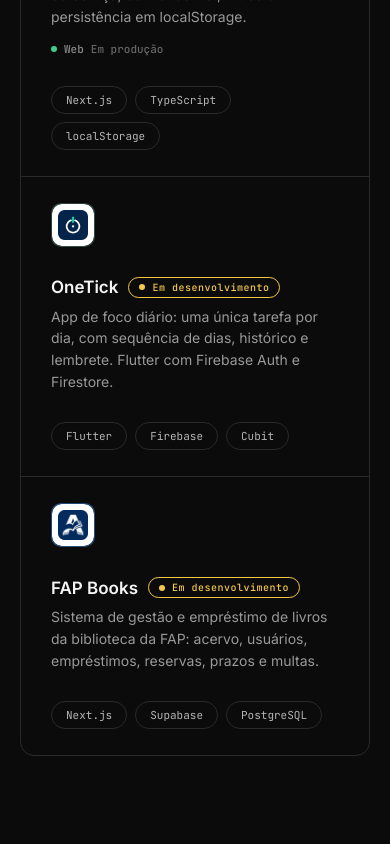
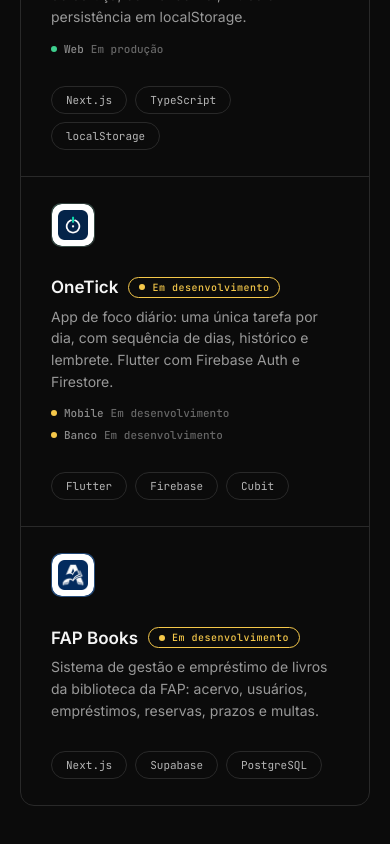
Before and after one commit to dutrathiagodev/portifolio, a Next.js app: page /projetos in a window 390 px wide. Shown: the part 2180-3024 px from the top of the page. Built offline with nearby package versions, Linux system fonts and the light colour scheme.

Commit message:
feat: adiciona camadas Mobile e Banco ao OneTick

```diff
--- a/src/content/projetos.ts
+++ b/src/content/projetos.ts
@@ -106,6 +106,10 @@
       imageAlt: "OneTick",
       tone: "onetick",
       status: "development",
+      layers: [
+        { kind: "Mobile", status: "development" },
+        { kind: "Banco", status: "development" },
+      ],
       tags: ["Flutter", "Firebase", "Cubit"],
     },
     {
```
